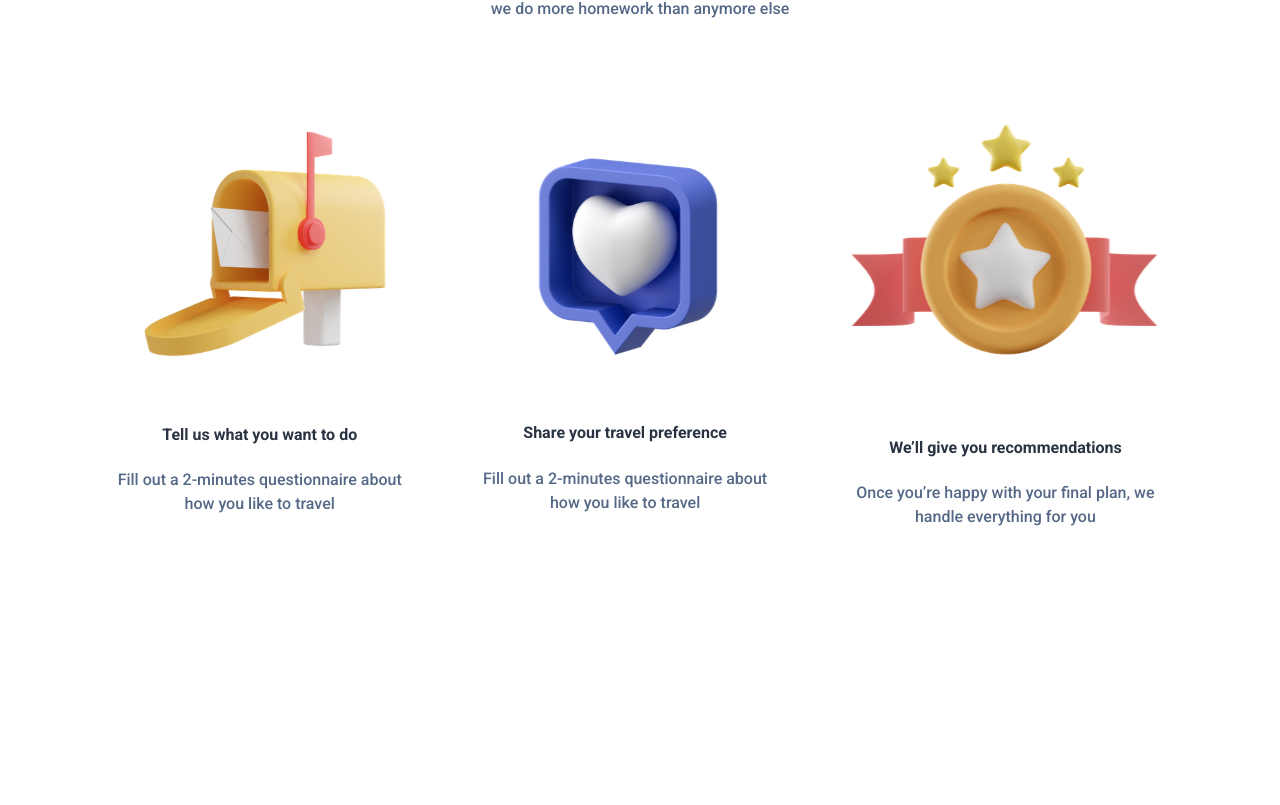
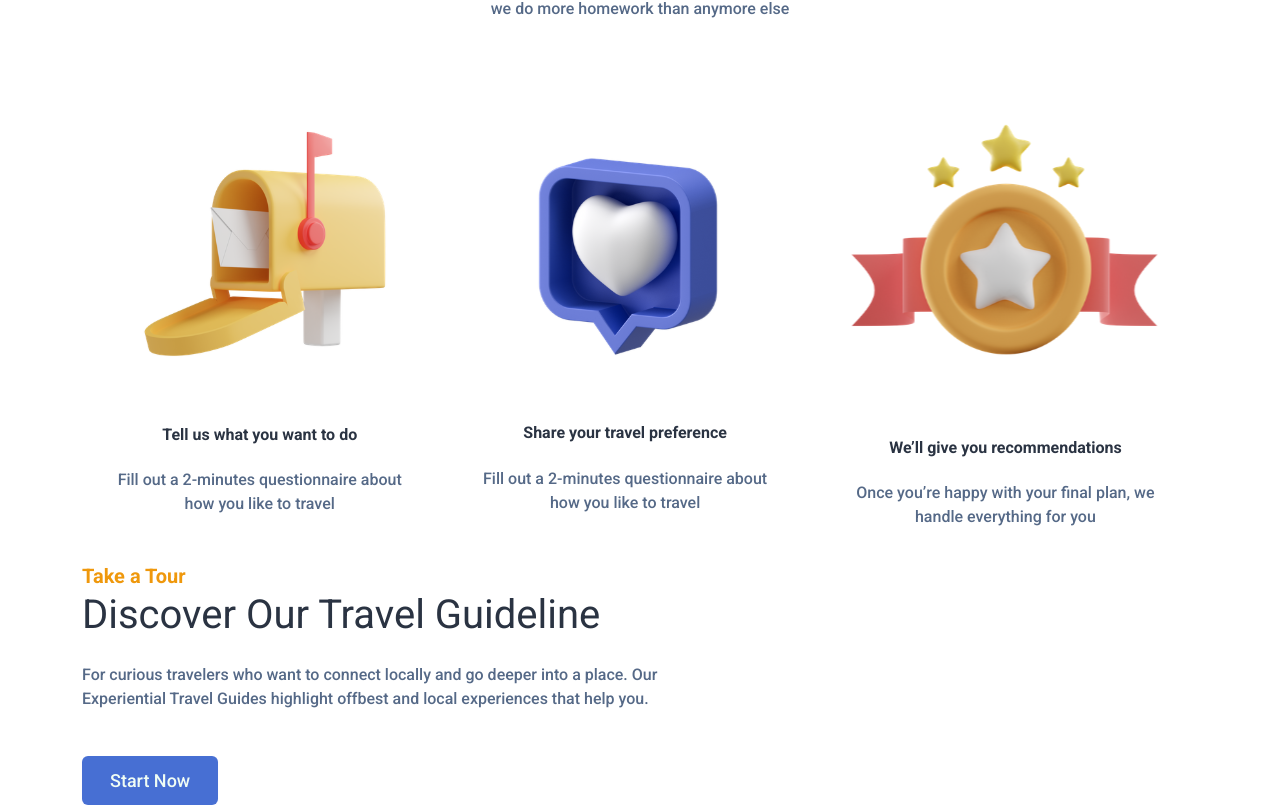
Before and after one commit to JPBenjamim/refactored-travel, a React (Vite) app: page / in a window 1280 px wide. Shown: the part 1379-2184 px from the top of the page. Before the commit the page ends 1940 px from the top, so only its background shows below. Built offline with nearby package versions, Linux system fonts and the light colour scheme.

Commit message:
feat(TakeATour): creating component TakeATour

```diff
--- a/src/App.jsx
+++ b/src/App.jsx
@@ -2,6 +2,7 @@ import Navbar from "./components/Navbar"
 import { Insight } from "./components/Insight";
 import { Banner } from "./components/Banner";
 import { FindTravel } from "./components/FindTravel";
+import { TakeATour } from "./components/TakeATour";
 
 import styles from "./App.module.css";
 
@@ -19,6 +20,7 @@ function App() {
         <Insight />
         <FindTravel />
       </div>
+      <TakeATour />
     </>
   )
 }
--- a/src/components/Insight.jsx
+++ b/src/components/Insight.jsx
@@ -8,7 +8,7 @@ import styles from './Insight.module.css';
 export function Insight(){
     return(
         <section className={`container ${styles.containerInsight}`}>
-            <div className='Row'>
+            <div className='row'>
                 <div className='col-12'>
                     <ul className={styles.insight}>
                         <li>
--- /dev/null
+++ b/src/components/TakeATour.jsx
@@ -0,0 +1,28 @@
+import styles from './TakeATour.module.css';
+
+export function TakeATour(){
+    return(
+        <section className={styles.container}>
+            <div className='container'>
+                <div className='row'>
+                    <div className='col-7'>
+                        <div className={styles.takeATour}>
+                            <strong>
+                                Take a Tour
+                            </strong>
+                            <h3>
+                                Discover Our Travel Guideline
+                            </h3>
+                            <p>
+                                For curious travelers who want to connect locally and go deeper into a place. Our Experiential Travel Guides highlight offbest and local experiences that help you.
+                            </p>
+                            <a href="#">
+                                Start Now
+                            </a>
+                        </div>
+                    </div>
+                </div>
+            </div>
+        </section>
+    )
+}
--- /dev/null
+++ b/src/components/TakeATour.module.css
@@ -0,0 +1,30 @@
+.takeATour strong{
+    color: var(--orange-600);
+    font-weight: 600;
+    font-size: 1.25rem;
+    padding-bottom: 16px;
+}
+
+.takeATour h3{
+    font-weight: 400;
+    font-size: 2.5rem;
+    color: var(--gray-900);
+}
+
+.takeATour p{
+    font-weight: 500;
+    font-size: 16px;
+    color: var(--gray-500);
+    padding: 16px 0 40px 0;
+}
+
+.takeATour a{
+    text-decoration: none;
+    color: var(--white-300);
+    background: var(--blue--800);
+    box-shadow: 0px 1px 2px rgba(105, 81, 255, 0.05);
+    border-radius: 0.375rem;
+    padding: 14px 28px;
+    font-weight: 500;
+    font-size: 1.125rem;
+}
```
